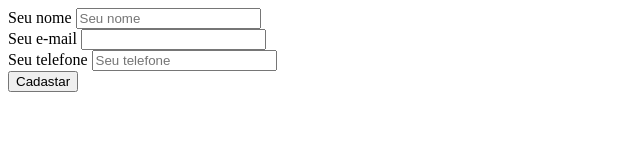
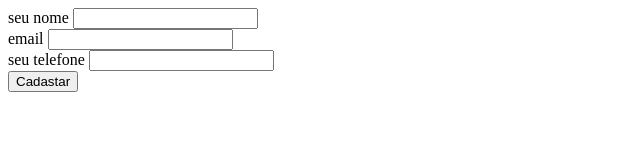
Before and after one commit to h3l2022/modulo_revis-o, a plain HTML site: page formulário.html in a window 1280 px wide. Shown: the whole page, without its empty margins (0-640 px from the left). Drawn offline with Linux system fonts and the light colour scheme.

Commit message:
add formulário.html

```diff
--- a/formulário.html
+++ b/formulário.html
@@ -8,14 +8,14 @@
 </head>
 <body>
     <form>
-        <label for="Seu nome" >Seu nome</label>
-        <input type="text" placeholder="Seu nome"/>
-        <br />
-        <label for="email">Seu e-mail</label>
-        <input id="email" type="email" />
-        <br />
-        <label for="Seu telefone" >Seu telefone</label>
-        <input type="tel" placeholder="Seu telefone" />
+    <label for="seu nome" >seu nome</label>
+    <input id="seu nome" type="seu nome" />
+    <br />
+    <label for="email">email</label>
+    <input id="email" type="email" />
+    <br/>
+    <label for="seu telefone">seu telefone</label>
+    <input id="seu telefone" type="seu telefone" />
         <br />
         <button type="submit">
             Cadastar
```
